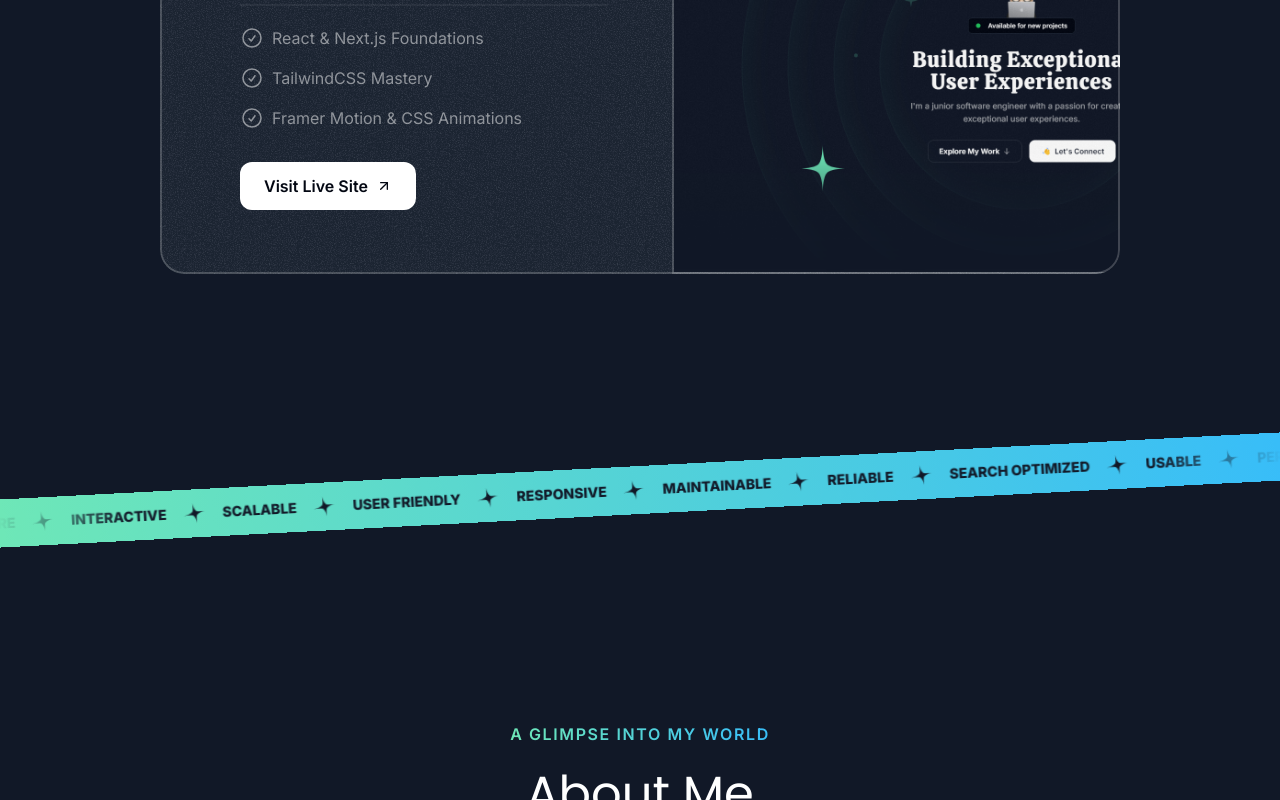
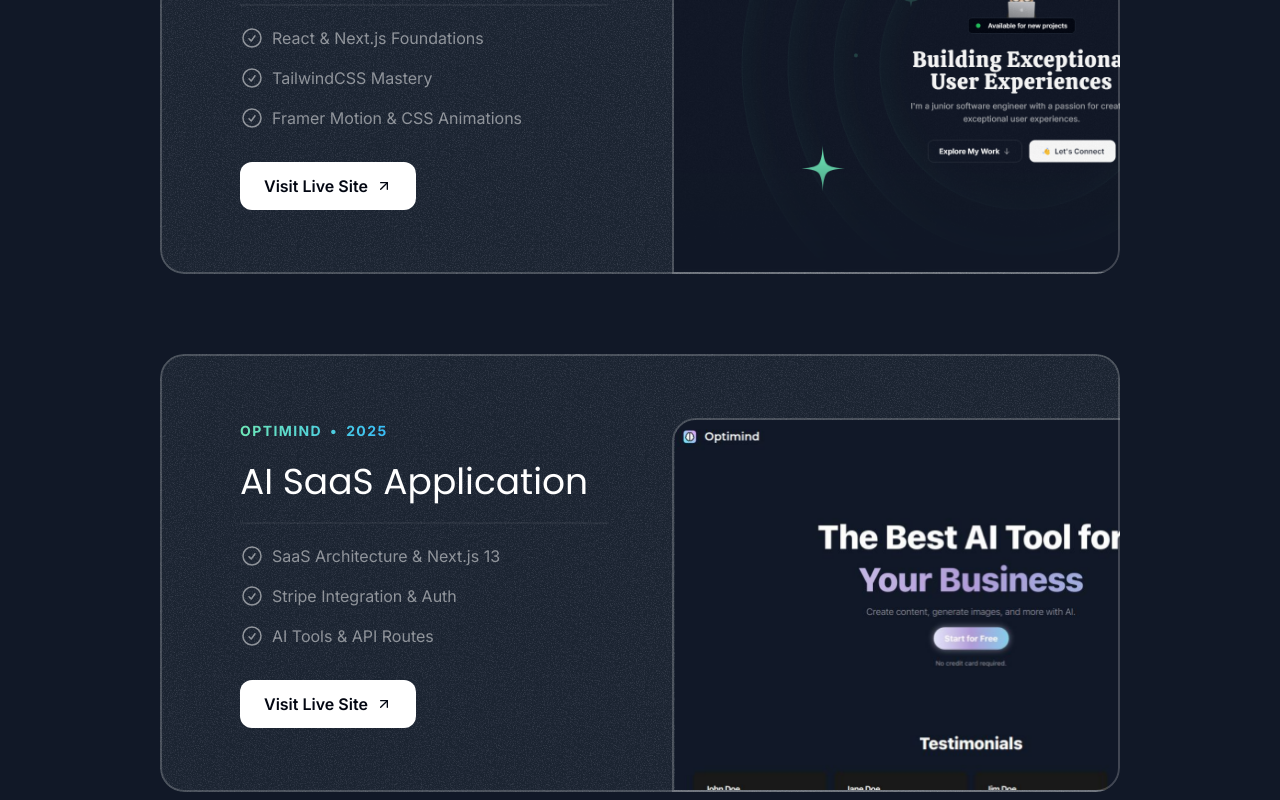
Before and after one commit to SHOOTSTV/portfolio-nextjs, a Next.js app: page / in a window 1280 px wide. Shown: the part 2000-2800 px from the top of the page. Built offline with nearby package versions, Linux system fonts and the light colour scheme.

Commit message:
feat: Add Optimind project to portfolio with SaaS details

```diff
--- a/src/components/TechIcon.tsx
+++ b/src/components/TechIcon.tsx
@@ -5,8 +5,8 @@
       <Component className="size-10 fill-[url(#tech-icon-gradient)]" />
       <svg className="absolute size-0">
         <linearGradient id="tech-icon-gradient">
-          <stop offset="0%" stop-color="rgba(110,231,183)" />
-          <stop offset="100%" stop-color="rgb(56 189 248)" />
+          <stop offset="0%" stopColor="rgba(110,231,183)" />
+          <stop offset="100%" stopColor="rgb(56 189 248)" />
         </linearGradient>
       </svg>
     </>
--- a/src/sections/Projects.tsx
+++ b/src/sections/Projects.tsx
@@ -2,6 +2,7 @@
 import ArrowUpRightIcon from "@/assets/icons/arrow-up-right.svg";
 import CheckCircleIcon from "@/assets/icons/check-circle.svg";
 import grainImage from "@/assets/images/grain.jpg";
+import optimind from "@/assets/images/optimind.png";
 import portfolioAxel from "@/assets/images/portfolio-axel-react.png";
 import trelloClone from "@/assets/images/trello-clone.png";
 import { Card } from "@/components/Card";
@@ -32,6 +33,18 @@
     ],
     link: "",
     image: portfolioAxel,
+  },
+  {
+    company: "Optimind",
+    year: "2025",
+    title: "AI SaaS Application",
+    results: [
+      { title: "SaaS Architecture & Next.js 13" },
+      { title: "Stripe Integration & Auth" },
+      { title: "AI Tools & API Routes" },
+    ],
+    link: "https://optimind-delta.vercel.app/",
+    image: optimind,
   },
 ];
 
```
Also changed, not shown: src/assets/images/optimind.png (added).
